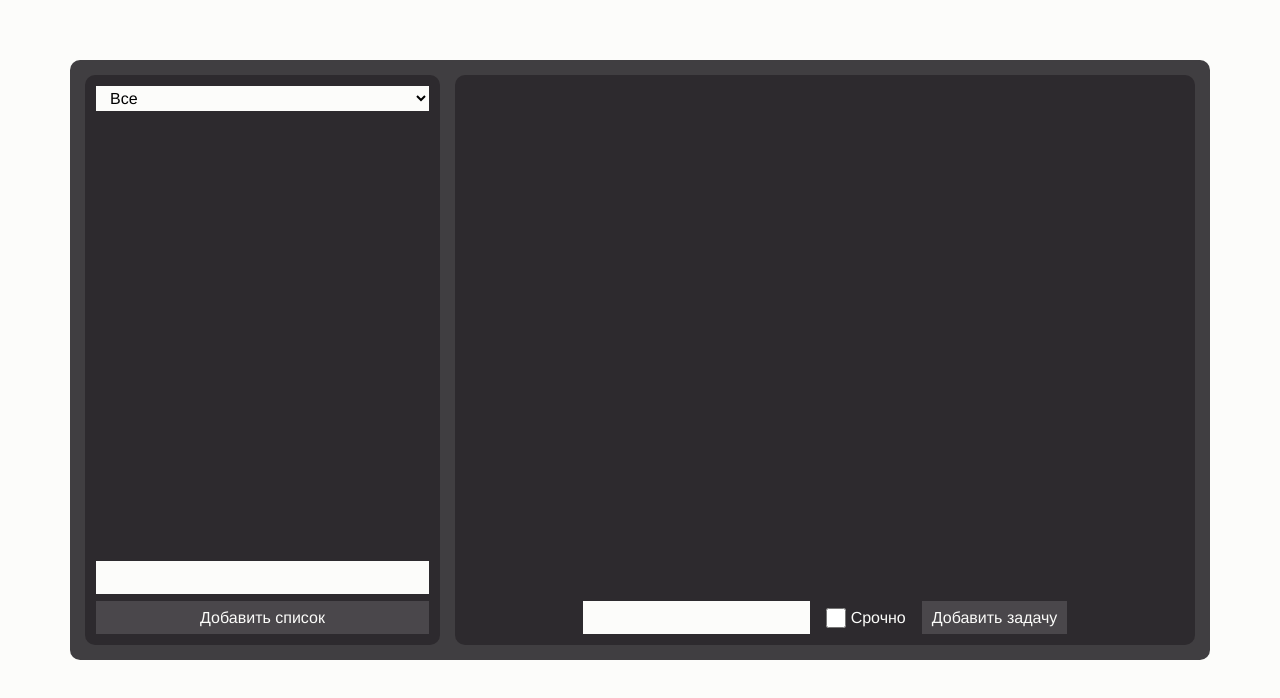
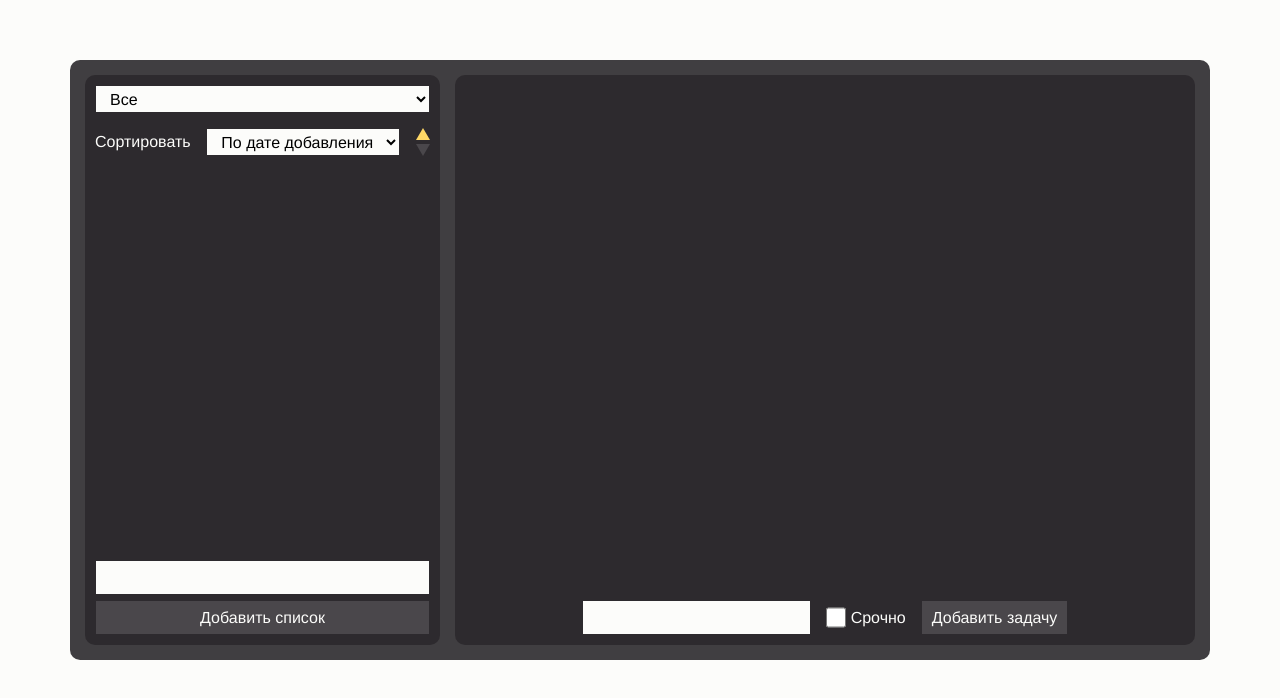
Before and after one commit to Repsys/TodoList_Vue, a Vue app: page / in a window 1280 px wide. Shown: the top 698 px of the page. Built offline with nearby package versions, Linux system fonts and the light colour scheme.

Commit message:
Added lists sorting

```diff
--- a/src/components/v-main-wrapper.vue
+++ b/src/components/v-main-wrapper.vue
@@ -75,7 +75,7 @@ export default {
 
     input, button, select
     {
-        height: 35px;
+        min-height: 35px;
         padding: 0 10px;
         border: 1px solid #2d2a2e;
     }
@@ -83,11 +83,18 @@ export default {
     input:focus, button:focus, select:focus
     {
         outline: none;
+        border: 1px outset#ee2a5b;
     }
 
     input, select
     {
         background-color: #fcfcfa;
+    }
+
+    select
+    {
+        min-height: 28px;
+        max-height: 28px;
     }
 
     button
@@ -104,8 +111,10 @@ export default {
     label
     {
         color: #fcfcfa;
+        margin: 0;
     }
 
+    /* Close button */
     .close-btn
     {
         display: flex;
@@ -118,7 +127,8 @@ export default {
         background-color: #4a474b;
         color: #fcfcfa;
         border-radius: 50%;
-        box-shadow: 1px 1px 5px 0px rgba(0,0,0,0.75);
+        box-shadow: 0 0 5px 0 rgba(0,0,0,0.75);
+        user-select: none;
     }
 
     .close-btn:hover
@@ -127,4 +137,50 @@ export default {
         text-decoration: none;
         cursor: pointer;
     }
+
+    /* Sort checkbox style */
+    .sort-arrows
+    {
+        cursor: pointer;
+        position: relative;
+        right: 14px;
+        margin-left: 14px;
+        user-select: none;
+    }
+
+    .sort-reverse
+    {
+        display: none;
+    }
+
+    .sort-reverse + .sort-arrows:after
+    {
+        content: ' ';
+        position: absolute;
+        bottom: -26px;
+        border: 10px solid transparent;
+        border-top: 10px solid #4a474b;
+        border-width: 12px 7px;
+    }
+
+    .sort-reverse:checked + .sort-arrows:after
+    {
+        border-top-color: #ffd866;
+    }
+
+    .sort-reverse + .sort-arrows:before
+    {
+        content: ' ';
+        position: absolute;
+        bottom: 2px;
+        border: 10px solid transparent;
+        border-bottom: 10px solid #ffd866;
+        border-width: 12px 7px;
+    }
+
+    .sort-reverse:checked + .sort-arrows:before
+    {
+        border-bottom-color: #4a474b;
+    }
+
 </style>
--- a/src/components/v-popup.vue
+++ b/src/components/v-popup.vue
@@ -50,7 +50,7 @@ export default {
         top: 30%;
         padding: 20px 40px;
         padding-top: 0;
-        box-shadow: 2px 2px 20px 0px rgba(0,0,0,0.75);
+        box-shadow: 0px 0px 20px 0px rgba(0,0,0,0.75);
         background-color: #fcfcfa;
         color: #2D2A2E;
         border-radius: 10px;
--- a/src/components/v-side-bar.vue
+++ b/src/components/v-side-bar.vue
@@ -5,6 +5,17 @@
             <option>Исполненные</option>
             <option>Неисполненные</option>
         </select>
+        <div class="list-sort-container">
+            <label for="list-sort-label">Сортировать</label>
+            <select id="list-sort" v-model="sort" @change="sortLists()">
+                <option>По дате добавления</option>
+                <option>По имени</option>
+            </select>
+            <div class="list-sort-reverse-container">
+                <input type="checkbox" class="sort-reverse" id="list-sort-reverse" v-model="sortReverse" @change="sortLists()">
+                <label for="list-sort-reverse" class="sort-arrows"></label>
+            </div>
+        </div>
         <div class="v-side-bar-lists">
             <v-side-bar-list
                 v-for="(list, index) in lists" :key="index"
@@ -21,6 +32,7 @@
 
 <script>
 import vSideBarList from "./v-side-bar-list"
+import moment from 'moment'
 
 export default {
     name: "v-side-bar",
@@ -30,9 +42,11 @@ export default {
     data: function () {
         return {
             filter: "Все",
-            filteredLists: [],
+            sort: "По дате добавления",
+            sortReverse: false,
             newList: {
                 name: "",
+                date: 0,
                 tasks: [],
                 isCurList: false,
                 status: "empty",
@@ -61,6 +75,7 @@ export default {
                     contentText: `Укажите другое имя списка`
                 });
             else {
+                this.newList.date = moment();
                 this.lists.push(JSON.parse(JSON.stringify(this.newList)));
                 this.$store.commit('setCurPopup', {
                     name: "Список добавлен",
@@ -68,6 +83,7 @@ export default {
                     submitText: "ОК",
                     contentText: `Список "` + this.newList.name + `" добавлен`
                 });
+                this.sortLists();
                 this.pickList(this.newList.name);
                 this.newList.name = "";
             }
@@ -92,6 +108,21 @@ export default {
                 this.lists.map((list) => {
                     if (list.status != "completed") list.isVisible = true
                     else list.isVisible = false});
+        },
+        sortLists: function()
+        {
+            let sortFunc;
+            if (this.sort == "По дате добавления")
+                sortFunc = (a, b) => {
+                    if (moment(a.date) > moment(b.date)) return 1;
+                    else if (moment(a.date) < moment(b.date)) return -1;
+                    return 0;
+                    };
+            else if (this.sort == "По имени")
+                sortFunc = (a, b) => {return a.name.localeCompare(b.name);};
+
+            if (this.sortReverse) this.lists.reverse(sortFunc);
+            else this.lists.sort(sortFunc);
         }
     },
     computed: {
@@ -125,6 +156,22 @@ export default {
         margin-bottom: 15px;
     }
 
+    .list-sort-reverse-container
+    {
+        height: 100%;
+        display: flex;
+        align-items: center;
+        justify-content: center;
+    }
+
+    .list-sort-container
+    {
+        display: flex;
+        justify-content: space-between;
+        align-items: center;
+        margin-bottom: 15px;
+    }
+
     .v-side-bar-lists
     {
         overflow-y: auto;
```
